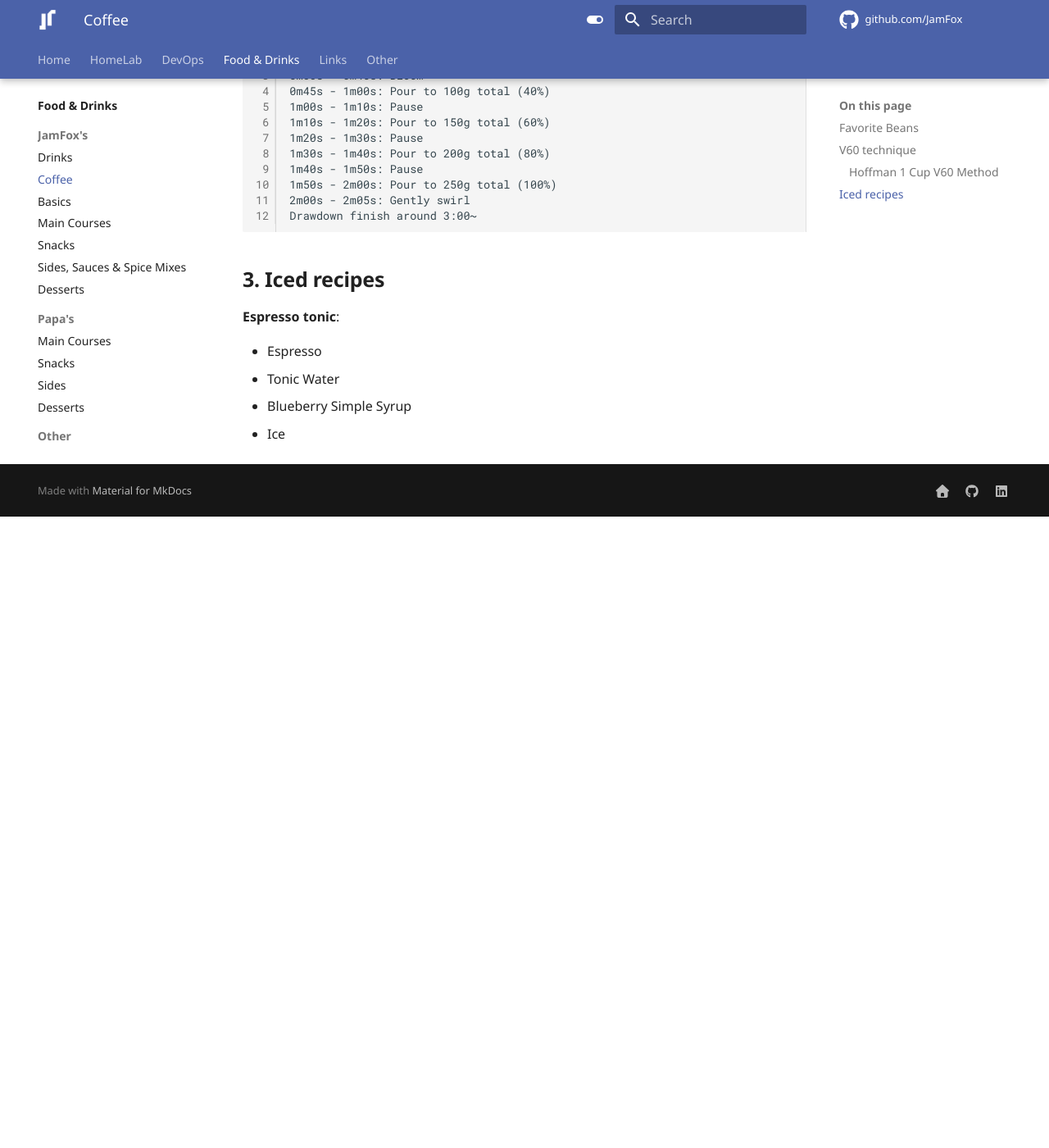
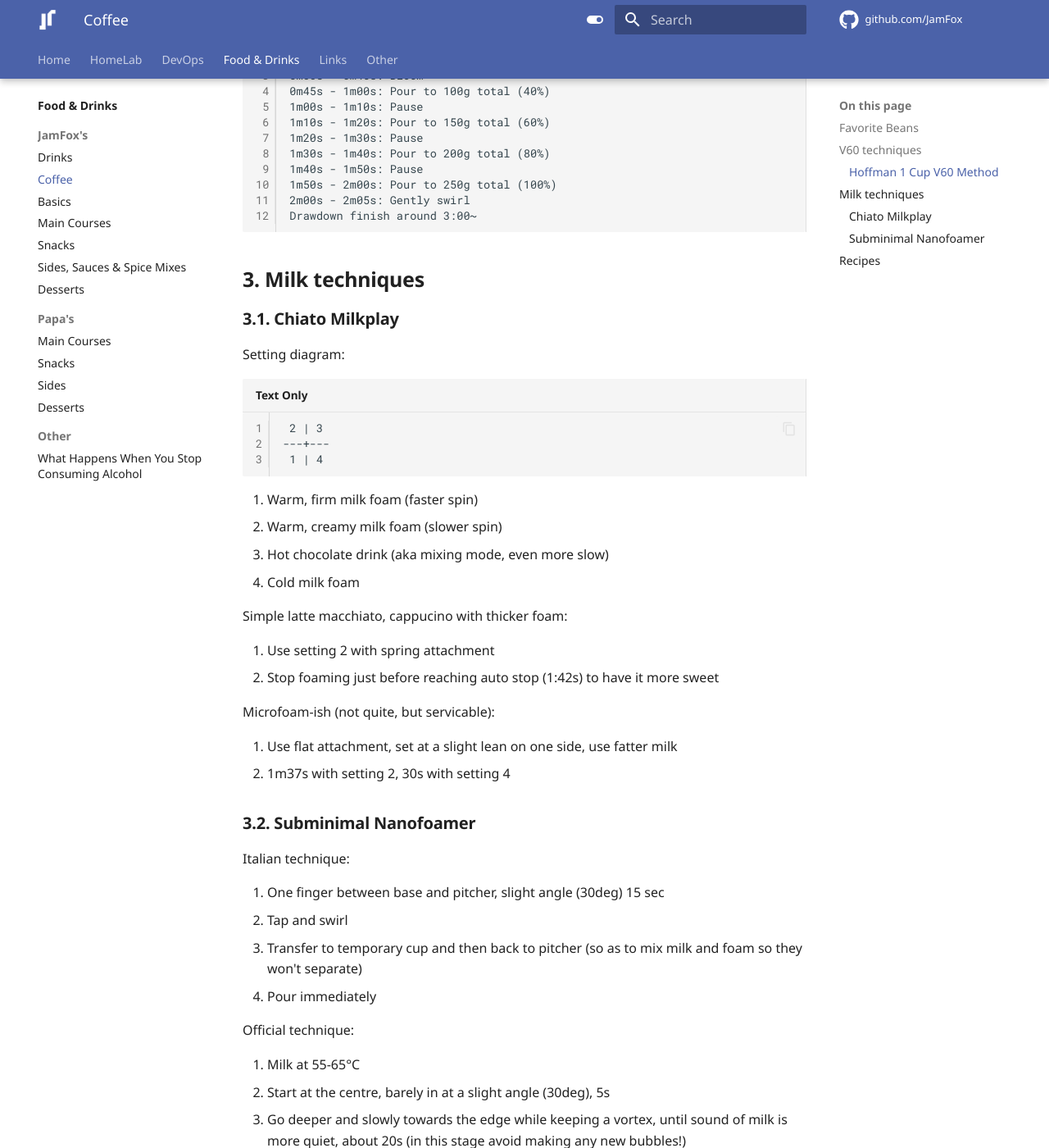
Before and after one commit to JamFox/docs.jamfox.dev, an MkDocs documentation site: the page built from docs/content/food/coffee.md, in a window 1280 px wide and 1400 px high, scrolled down 939 px. Shown: the whole window at 82% size. Built offline with MkDocs 1.6.1 and Material for MkDocs 9.7.7, drawn with Linux system fonts in a browser that asks for light colours; plug-ins that fetch from the network failed and are left out; comment, search, counter and statistics services are not loaded; before the commit the page ends 1569 px from its top, so only the background shows below that; some of the changed text lies outside the part shown.

Commit message:
add milk

````diff
--- a/docs/content/food/coffee.md
+++ b/docs/content/food/coffee.md
@@ -19,7 +19,7 @@ Emergency:
 
 - [Lavazza Crema E Aroma](https://www.lavazza.com/en/coffee-beans/crema-aroma)
 
-## V60 technique
+## V60 techniques
 
 ### Hoffman 1 Cup V60 Method
 
@@ -45,7 +45,49 @@ From: [A Better 1 Cup V60 Technique](https://youtu.be/1oB1oDrDkHM) - James Hoffm
 Drawdown finish around 3:00~
 ```
 
-## Iced recipes
+## Milk techniques
+
+### Chiato Milkplay
+
+Setting diagram:
+
+```
+ 2 | 3
+---+---
+ 1 | 4
+```
+
+1. Warm, firm milk foam (faster spin)
+2. Warm, creamy milk foam (slower spin)
+3. Hot chocolate drink (aka mixing mode, even more slow)
+4. Cold milk foam
+
+Simple latte macchiato, cappucino with thicker foam:
+
+1. Use setting 2 with spring attachment
+2. Stop foaming just before reaching auto stop (1:42s) to have it more sweet
+
+Microfoam-ish (not quite, but servicable):
+
+1. Use flat attachment, set at a slight lean on one side, use fatter milk
+2. 1m37s with setting 2, 30s with setting 4
+
+### Subminimal Nanofoamer
+
+Italian technique:
+
+1. One finger between base and pitcher, slight angle (30deg) 15 sec
+2. Tap and swirl
+3. Transfer to temporary cup and then back to pitcher (so as to mix milk and foam so they won't separate)
+4. Pour immediately
+
+Official technique:
+
+1. Milk at 55-65°C
+2. Start at the centre, barely in at a slight angle (30deg), 5s
+3. Go deeper and slowly towards the edge while keeping a vortex, until sound of milk is more quiet, about 20s (in this stage avoid making any new bubbles!)
+
+## Recipes
 
 **Espresso tonic**:
 
````
